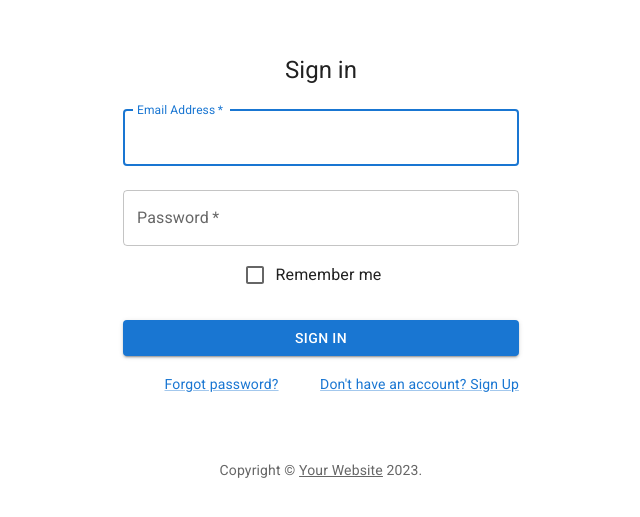
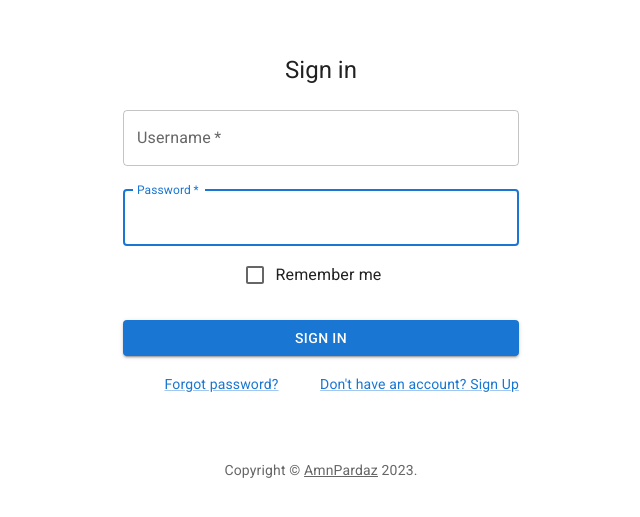
Before and after one commit to rezakhosravi27/amnpardazTask, a React (Vite) app: page / in a window 1280 px wide. Shown: the part 149-666 px from the top of the page, without its empty margins (319-959 px from the left). Built offline with nearby package versions, Linux system fonts and the light colour scheme.

Commit message:
add react hook form

```diff
--- a/src/pages/auth/Signin.tsx
+++ b/src/pages/auth/signin/Signin.tsx
@@ -9,6 +9,14 @@ import Grid from "@mui/material/Grid";
 import Box from "@mui/material/Box";
 import Typography from "@mui/material/Typography";
 import Container from "@mui/material/Container";
+import { signinItems, signinItemProps } from "./signinItems";
+import { useForm, SubmitHandler } from "react-hook-form";
+
+type Inputs = {
+  username: string;
+  password: string;
+  remember: string;
+};
 
 function Copyright(props: any) {
   return (
@@ -20,7 +28,7 @@ function Copyright(props: any) {
     >
       {"Copyright © "}
       <Link color="inherit" href="https://mui.com/">
-        Your Website
+        AmnPardaz
       </Link>{" "}
       {new Date().getFullYear()}
       {"."}
@@ -29,14 +37,13 @@ function Copyright(props: any) {
 }
 
 function Signin() {
-  const handleSubmit = (event: React.FormEvent<HTMLFormElement>) => {
-    event.preventDefault();
-    const data = new FormData(event.currentTarget);
-    console.log({
-      email: data.get("email"),
-      password: data.get("password"),
-    });
-  };
+  const {
+    register,
+    handleSubmit,
+    watch,
+    formState: { errors },
+  } = useForm<Inputs>();
+  const onSubmit: SubmitHandler<Inputs> = (data) => console.log(data);
 
   return (
     <Container component="main" maxWidth="xs">
@@ -51,31 +58,43 @@ function Signin() {
         <Typography component="h1" variant="h5">
           Sign in
         </Typography>
-        <Box component="form" onSubmit={handleSubmit} noValidate sx={{ mt: 1 }}>
+        <Box
+          component="form"
+          onSubmit={handleSubmit(onSubmit)}
+          noValidate
+          sx={{ mt: 1 }}
+        >
+          {signinItems.map((item: signinItemProps, index: number) => {
+            return (
+              <React.Fragment key={item.name}>
+                {item.type === "checkbox" && (
+                  <FormControlLabel
+                    control={
+                      <Checkbox
+                        {...register(`${item.name}`)}
+                        value="remember"
+                        color="primary"
+                      />
+                    }
+                    label="Remember me"
+                  />
+                )}
+                {item.type !== "checkbox" && (
                   <TextField
+                    {...register(`${item.name}`, { required: true })}
+                    type={item.type}
                     margin="normal"
                     required
                     fullWidth
-            id="email"
-            label="Email Address"
-            name="email"
+                    label={item.label}
+                    name={item.name}
                     autoComplete="email"
                     autoFocus
                   />
-          <TextField
-            margin="normal"
-            required
-            fullWidth
-            name="password"
-            label="Password"
-            type="password"
-            id="password"
-            autoComplete="current-password"
-          />
-          <FormControlLabel
-            control={<Checkbox value="remember" color="primary" />}
-            label="Remember me"
-          />
+                )}
+              </React.Fragment>
+            );
+          })}
           <Button
             type="submit"
             fullWidth
@@ -103,4 +122,4 @@ function Signin() {
   );
 }
 
-export default React.memo(Signin)
+export default React.memo(Signin);
--- /dev/null
+++ b/src/pages/auth/signin/signinItems.ts
@@ -0,0 +1,23 @@
+export type signinItemProps = {
+  type: string;
+  label: string;
+  name: string;
+};
+
+export const signinItems: signinItemProps[] = [
+  {
+    type: "text",
+    label: "Username",
+    name: "username",
+  },
+  {
+    type: "password",
+    label: "Password",
+    name: "password",
+  },
+  {
+    type: "checkbox",
+    label: "Remember me",
+    name: "remember",
+  },
+];
--- a/src/routes/AuthRoutes.tsx
+++ b/src/routes/AuthRoutes.tsx
@@ -1,6 +1,6 @@
 import React from "react";
 import { Routes, Route } from "react-router-dom";
-import Signin from "../pages/auth/Signin";
+import Signin from "../pages/auth/signin/Signin";
 import { Signup } from "../pages/auth/Signup";
 
 export const AuthRoutes = () => {
```
Lines whose indentation alone changed are shown as unchanged.
